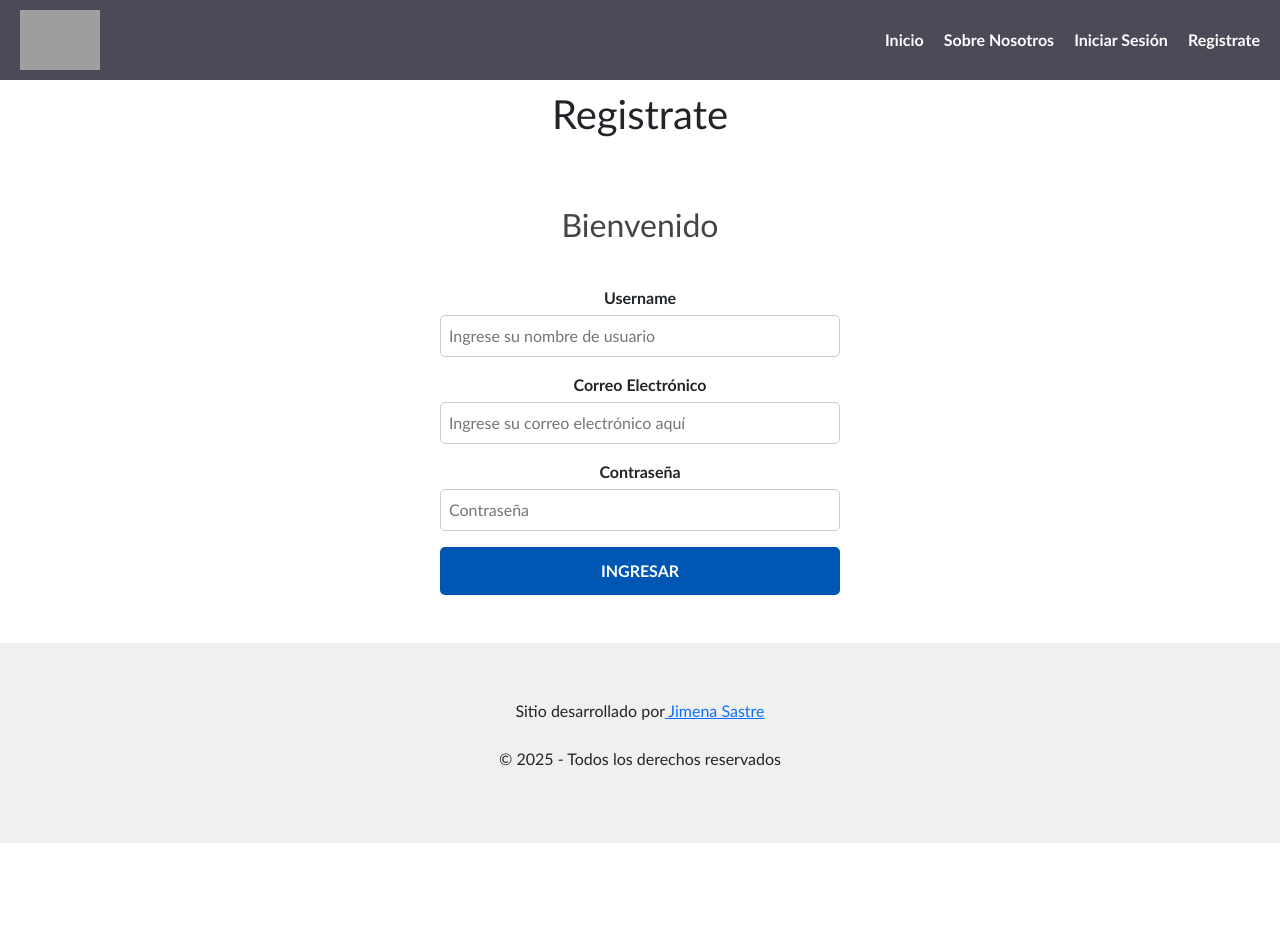
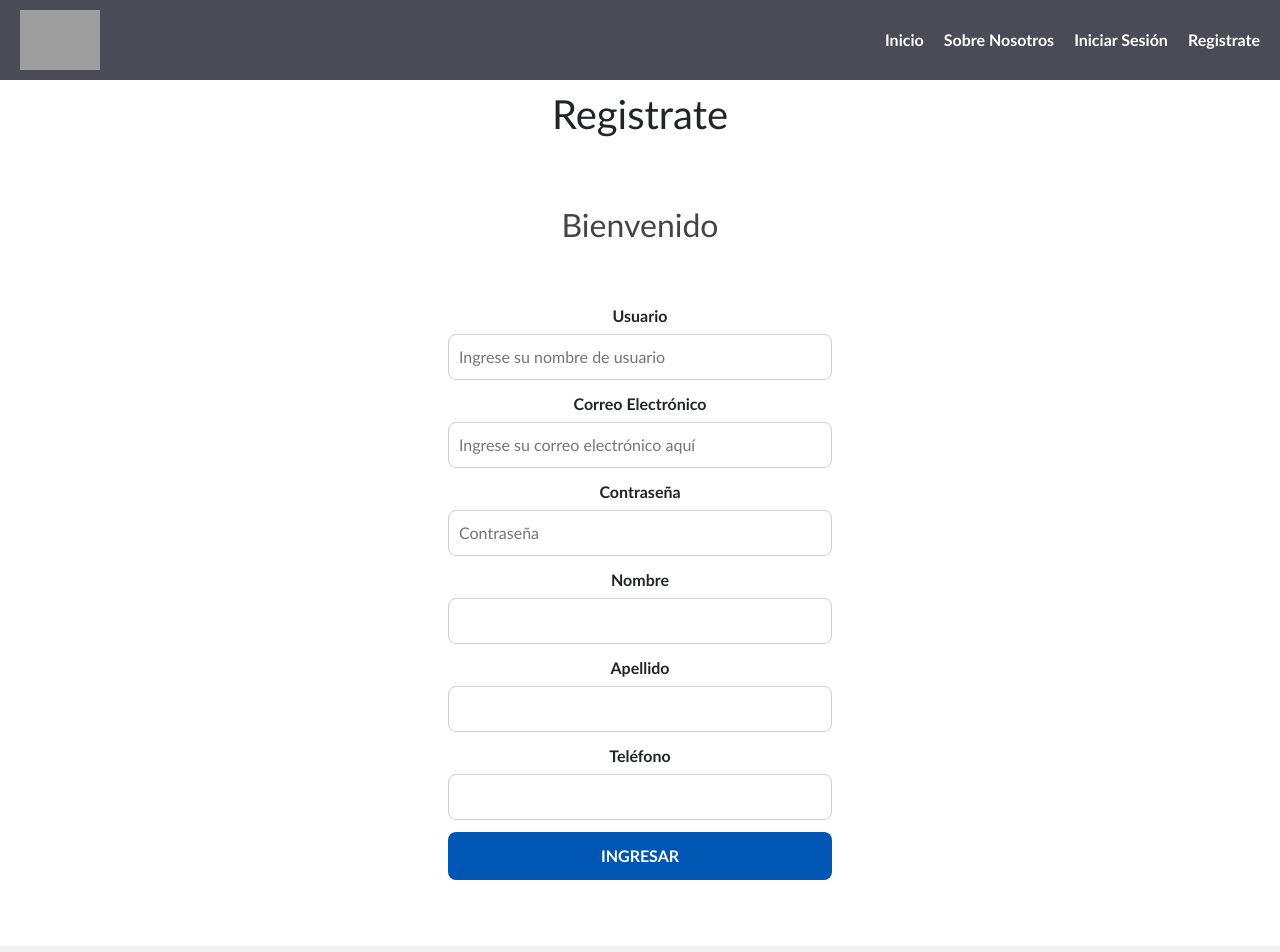
Before and after one commit to jime2803/base-proyecto-jimena-sastre, a React (Vite) app: page /registrate in a window 1280 px wide. Shown: the top 952 px of the page. Before the commit the page ends 843 px from the top, so only its background shows below. Built offline with nearby package versions, Linux system fonts and the light colour scheme; grey boxes are pictures that could not be loaded.

Commit message:
feat: connected form to context, added some css tyles.

```diff
--- a/src/pages/Register.jsx
+++ b/src/pages/Register.jsx
@@ -1,6 +1,6 @@
 import { useState } from "react"
 import { Layout } from "../components/Layout"
-import { use } from "react"
+import { useAuth } from "../context/UserContext"
 
 const Register = () => {
 
@@ -9,38 +9,51 @@ const Register = () => {
   const [username, setUsername] = useState("")
   const [email, setEmail] = useState("")
   const [password, setPassword] = useState("")
+  const [firstName, setFirstName] = useState("")
+  const [lastName, setLastName] = useState("")
+  const [phone, setPhone] = useState("")
   const [error, setError] = useState("")
   const [success, setSuccess] = useState("")
+  const [loading, setLoading] = useState(false)
+
+  const { register } = useAuth()
 
 
-
-  const handleSubmit = (e) => {
+  const handleSubmit = async (e) => {
     e.preventDefault()
     setError("")
     setSuccess("")
+    setLoading(true)
 
     /*validacion: para evitar que se envien formularios vacios sin input tengo que agregar un condicional para validar, las dos || se leen "o" y el signo de exclamacion invierte el valor booleano, en este caso seria: "si No hay username, o no hay emal o no hay password, debe retornar..." para completar la validacion, creamos el estado  setError y dentro del condicional lo referenciamos para que arroje un cartel en un parrafo al final y luego para vaciar el parrafo del error, debo validarlo antes de enviar el formulario con el handle submit arriba*/
 
     if (!username || !email || !password) {
       setError("Debes completar todos los campos")
+      setLoading(false)
       return
     }
 
 
 
-    /* objeto*/
-    const newUSer = {
-      username: username,
-      email: email,
-      password: password,
+    const { ok, error: apiError } = await register({
+      username, email, password, firstName, lastName, phone
+    })
+
+    // /* objeto*/
+    // const newUSer = {
+    //   username: username,
+    //   email: email,
+    //   password: password,
+    // }
+
+    if (ok) {
+      setSuccess("Usuario registrado con éxito")
+      /* este es el caso/la validacion de exito*/
+      setUsername(""); setEmail(""); setPassword(""); setFirstName(""); setLastName(""); setPhone("")
+    } else {
+      setError(apiError || "Fallo el registro")
     }
-
-    setSuccess("Usuario registrado con éxito")
-    /* este es el caso/la validacion de exito*/
-
-    setUsername("")
-    setEmail("")
-    setPassword("")
+    setLoading(false)
 
     /*limpia el valor de los estados*/
   }
@@ -56,7 +69,7 @@ const Register = () => {
         <form className="register-form" onSubmit={handleSubmit} >
 
           <div className="form-register-group">
-            <label htmlFor="username">Username</label>
+            <label htmlFor="username">Usuario</label>
             <input
               type="text"
               id="username"
@@ -95,17 +108,47 @@ const Register = () => {
             />
           </div>
 
-          <button type="submit" className="button-submit">
+          <div className="form-register-group">
+            <label htmlFor="firstName">Nombre</label>
+            <input
+              type="text"
+              id="firstName"
+              className="input-field"
+              value={firstName}
+              onChange={(e) => setFirstName(e.target.value)}
+            />
+          </div>
+
+          <div className="form-register-group">
+            <label htmlFor="lastName">Apellido</label>
+            <input
+              id="lastName"
+              type="text"
+              className="input-field"
+              value={lastName}
+              onChange={(e) => setLastName(e.target.value)}
+            />
+          </div>
+
+          <div className="form-register-group">
+            <label htmlFor="phone">Teléfono</label>
+            <input
+              id="phone"
+              type="tel"
+              className="input-field"
+              value={phone}
+              onChange={(e) => setPhone(e.target.value)}
+            />
+          </div>
+
+          <button type="submit" className="button-submit" disabled={loading}>
             Ingresar
           </button>
         </form>
 
-        {error && <p id="error">Debes completar todos los campos</p>
-        }
+        {error && <p id="error">Debes completar todos los campos</p>}
 
-        {
-          success && <p id="success">{success}</p>
-        }
+        {success && <p id="success">{success}</p>}
 
       </section>
     </Layout >
--- a/src/styles/pages/Register.css
+++ b/src/styles/pages/Register.css
@@ -18,39 +18,65 @@ section {
 .register-form {
   display: flex;
   flex-direction: column;
+  gap: 12px;
   justify-content: center;
   text-align: center;
-  align-items: center;
+  align-items: left;
   width: 100%;
-  max-width: 400px;
+  max-width: 420px;
+  padding: 18px;
+  margin: 0 auto;
+  border-radius: 10px;
+  box box-shadow: 0 4px 12px rgba(0, 0, 0, .08);
+  background: #fff;
 }
 
 .form-register-group {
   display: flex;
   flex-direction: column;
-  margin-bottom: 1rem;
+}
+
+.form-register-group label {
+  /* display: flex;
+  flex-direction: column; */
+  font-weight: 600;
+  margin-bottom: 6px;
+  /* width: 100%; */
+}
+
+.form-register-group input {
   width: 100%;
+  padding: 10px;
+  border: 1px solid #cfcfcf;
+  border-radius: 8px;
 }
 
 .input-field {
   width: 100%;
-  padding: 0.5rem;
+  padding: 10px;
+  border: 1px solid #cfcfcf;
+  border-radius: 8px;
   box-sizing: border-box;
 }
 
 .button-submit {
   width: 100%;
-  padding: 0.75rem;
-  background-color: #ccc;
+  padding: 12px;
+  background: #ccc;
   border: none;
+  border-radius: 8px;
   cursor: pointer;
-  color: white;
+  color: #fff;
   font-weight: bold;
   text-transform: uppercase;
 }
 
 .button-submit:hover {
   background-color: #0056b3;
+}
+
+.button-submit:active {
+  transform: scale(0.98);
 }
 
 h1,
@@ -62,11 +88,19 @@ h2 {
 #error {
   color: red;
   font-weight: bold;
-  margin-top: 20px;
+  text-align: center;
+  margin-top: 12px;
 }
 
 #success {
   color: rgb(9, 164, 43);
   font-weight: bold;
-  margin-top: 20px;
+  text-align: center;
+  margin-top: 12px;
 }
+
+@media (max-width: 480px) {
+  .register-form {
+    padding: 14px;
+  }
+}
```
